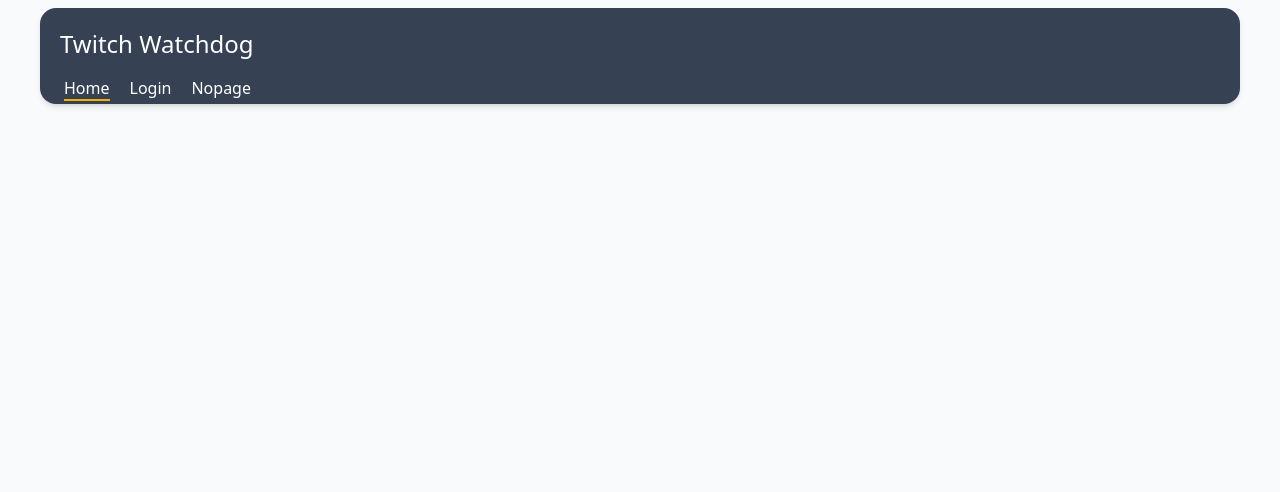
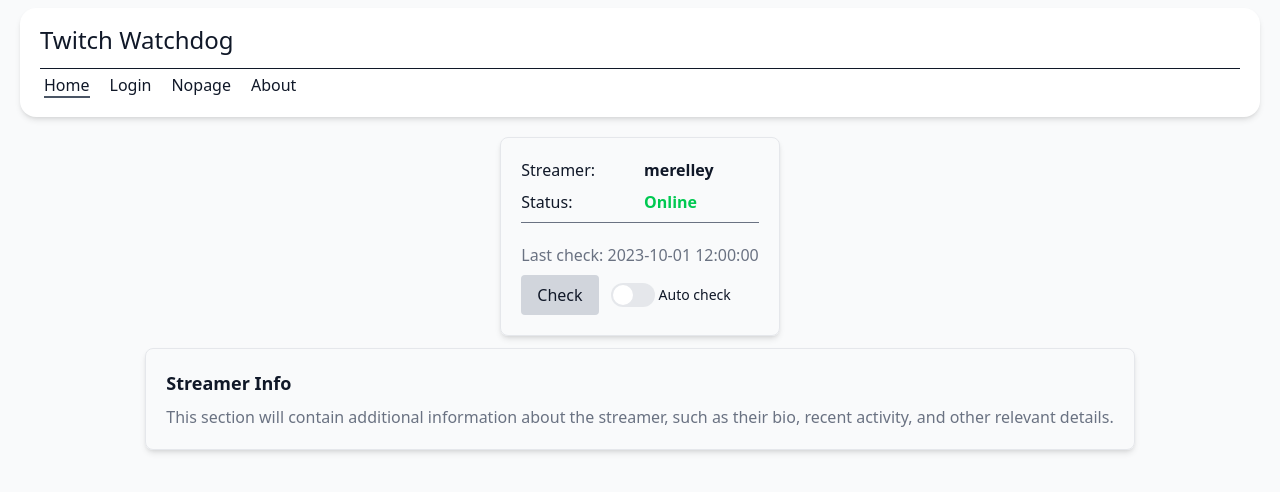
Before and after one commit to sorrtory/twitch_watchdog, a React (Vite) app in the folder frontend/: page / in a window 1280 px wide. Shown: the top 492 px of the page. Built offline with nearby package versions, Linux system fonts and the light colour scheme; the HTML template or start-up script is replaced by a standard one.

Commit message:
feat(frontend): color palette

```diff
--- a/frontend/package.json
+++ b/frontend/package.json
@@ -28,8 +28,14 @@
     "eslint-plugin-react-refresh": "^0.4.20",
     "globals": "^16.3.0",
     "prettier": "^3.6.2",
+    "prettier-plugin-tailwindcss": "^0.6.14",
     "typescript": "~5.8.3",
     "typescript-eslint": "^8.35.1",
     "vite": "^7.0.4"
+  },
+  "prettier": {
+    "plugins": [
+      "prettier-plugin-tailwindcss"
+    ]
   }
 }
--- a/frontend/src/App.tsx
+++ b/frontend/src/App.tsx
@@ -3,17 +3,26 @@
 import Login from "./pages/Login";
 import NotFound from "./pages/NotFound";
 import Navbar from "./components/Navbar";
+import Home from "./pages/Home";
 
 function App() {
   return (
-    <div className="min-h-screen grid">
+    <div className="grid min-h-screen">
       <main>
         <Routes>
-          <Route path="/" element={<Navbar />} />
+          <Route path="/" element={
+            <div className="container mx-auto px-5">
+              <Navbar />
+              <Home />
+            </div>
+          } />
           <Route
             path="/about"
             element={
-              <div className="text-3xl font-bold underline">About page</div>
+              <>
+                <Navbar />
+                <div className="text-3xl font-bold underline">About page</div>
+              </>
             }
           />
           <Route
--- a/frontend/src/components/Navbar.tsx
+++ b/frontend/src/components/Navbar.tsx
@@ -1,28 +1,21 @@
-import { Link } from "react-router-dom";
-
+import NavbarLink from "./NavbarLink";
 function Navbar() {
   return (
-    <nav className="bg-primaryColor p-5 pb-0 shadow-md rounded-2xl mx-2 md:mx-10 mt-2">
-      <div className="container mx-auto text-primaryTextColor">
-        <h1 className="text-2xl mb-3">Twitch Watchdog</h1>
-        <ul className="flex space-x-5 p-1">
+    <nav className="bg-primaryColor dark:bg-primaryColor-dark mt-2 mb-5 flex rounded-2xl px-5 py-4 shadow-md">
+      <div className="container mx-auto">
+        <h1 className="mb-3 text-2xl">Twitch Watchdog</h1>
+        <ul className="flex space-x-5 border-t-1 p-1">
           <li>
-            <Link
-              to="/"
-              className="border-secondaryColor border-b-2 hover:border-primaryTextColor transition-colors"
-            >
-              Home
-            </Link>
+            <NavbarLink path="/" label="Home" />
           </li>
           <li>
-            <Link to="/login" className="">
-              Login
-            </Link>
+            <NavbarLink path="/login" label="Login" />
           </li>
           <li>
-            <Link to="/nopage" className="">
-              Nopage
-            </Link>
+            <NavbarLink path="/nopage" label="Nopage" />
+          </li>
+          <li>
+            <NavbarLink path="/about" label="About" />
           </li>
         </ul>
       </div>
--- /dev/null
+++ b/frontend/src/components/NavbarLink.tsx
@@ -0,0 +1,23 @@
+import { Link } from "react-router-dom";
+import { useLocation } from "react-router-dom";
+
+type NavbarLinkProps = {
+  label: string;
+  path: string;
+};
+
+function NavbarLink({ label, path, ...props }: NavbarLinkProps) {
+  const location = useLocation();
+  const active = location.pathname === path;
+  return (
+    <Link
+      {...props}
+      to={path}
+      className={` ${active ? "border-secondaryTextColor hover:border-primaryTextColor dark:border-secondaryTextColor-dark dark:hover:border-primaryTextColor-dark border-b-2 transition-colors" : ""} `}
+    >
+      {label}
+    </Link>
+  );
+}
+
+export default NavbarLink;
--- a/frontend/src/index.css
+++ b/frontend/src/index.css
@@ -1,16 +1,47 @@
 @import "tailwindcss";
 
 @theme {
-  --color-primaryColor: theme("colors.gray.700");
-  --color-primaryTextColor: theme("colors.white");
-  --color-secondaryColor: theme("colors.yellow.500");
-  --color-secondaryTextColor: theme("colors.gray.800");
+  /* Light Theme */
+  --color-primaryColor: theme("colors.white");
+  --color-primaryTextColor: theme("colors.gray.900");
+
+  --color-secondaryColor: theme("colors.gray.300");
+  --color-secondaryTextColor: theme("colors.gray.600");
+
   --color-backgroundColor: theme("colors.gray.50");
   --color-textColor: theme("colors.gray.900");
+
+  /* Dark Theme */
+  --color-primaryColor-dark: theme("colors.gray.900");
+  --color-primaryTextColor-dark: theme("colors.yellow.100");
+
+  --color-secondaryColor-dark: theme("colors.gray.800");
+  --color-secondaryTextColor-dark: theme("colors.yellow.500");
+
+  --color-backgroundColor-dark: theme("colors.gray.950");
+  --color-textColor-dark: theme("colors.white");
+
+  /* Common */
+  --color-borderColor: theme("colors.gray.200");
+  --color-mutedTextColor: theme("colors.gray.500");
+  --color-errorColor: theme("colors.red.500");
+  --color-successColor: theme("colors.green.500");
   --color-linkColor: theme("colors.blue.600");
   --color-linkHoverColor: theme("colors.rose.700");
 }
 
 :root {
-  @apply bg-backgroundColor text-textColor;
+  @apply bg-backgroundColor text-textColor dark:bg-backgroundColor-dark dark:text-textColor-dark;
 }
+
+.btn-primary {
+  @apply bg-secondaryColor text-primaryTextColor hover:text-secondaryTextColor  dark:bg-secondaryColor-dark dark:text-primaryTextColor-dark dark:hover:text-secondaryTextColor-dark rounded px-4 py-2 transition duration-100 active:scale-95;
+}
+
+.toggle-primary {
+  @apply bg-secondaryColor/50 after:bg-primaryColor peer-checked:bg-secondaryColor peer-focus:ring-primaryColor dark:bg-secondaryColor-dark/50 dark:after:bg-primaryColor-dark dark:peer-checked:bg-secondaryColor-dark dark:peer-focus:ring-primaryColor-dark relative h-6 w-11 rounded-full peer-focus:ring-2 after:absolute after:top-0.5 after:left-0.5 after:h-5 after:w-5 after:rounded-full after:transition-transform peer-checked:after:translate-x-5;
+}
+
+.card {
+  @apply border-borderColor dark:bg-primaryColor-dark w-fit rounded-lg border-1 p-5 shadow-md;
+}
--- /dev/null
+++ b/frontend/src/pages/Home.tsx
@@ -0,0 +1,68 @@
+import React from "react";
+
+const Home: React.FC = () => {
+  const handleRequest = () => {
+    // Handle request logic here
+    console.log("Request sent");
+  };
+  const handleAutoRequestToggle = (
+    event: React.ChangeEvent<HTMLInputElement>,
+  ) => {
+    // Handle auto request toggle logic here
+    console.log("Auto request toggled:", event.target.checked);
+    const checkButton = document.getElementById(
+      "check-button",
+    ) as HTMLButtonElement | null;
+    if (checkButton) {
+      checkButton.disabled = event.target.checked;
+      checkButton.classList.toggle("opacity-50", event.target.checked);
+      checkButton.classList.toggle("cursor-not-allowed", event.target.checked);
+      checkButton.classList.toggle("cursor-pointer", !event.target.checked);
+    }
+  };
+  return (
+    <section className="container flex flex-wrap items-center justify-center gap-3">
+      <article className="card">
+        <div className="grid grid-cols-2 gap-2">
+          <p>Streamer:</p>
+          <span className="text-primaryTextColor dark:text-primaryTextColor-dark font-bold">
+            merelley
+          </span>
+          <p>Status:</p>
+          <span className="text-successColor font-bold">Online</span>
+        </div>
+        <hr className="border-mutedTextColor mt-2" />
+        <div className="mt-5">
+          <p className="text-mutedTextColor">Last check: 2023-10-01 12:00:00</p>
+        </div>
+        <div className="mt-2 flex items-center space-x-3">
+          <button
+            className="btn-primary cursor-pointer"
+            onClick={handleRequest}
+            id="check-button"
+          >
+            Check
+          </button>
+          <label className="inline-flex cursor-pointer items-center">
+            <input
+              type="checkbox"
+              className="peer sr-only"
+              onChange={handleAutoRequestToggle}
+            />
+            <div className="toggle-primary"></div>
+            <span className="ml-1 text-sm font-medium">Auto check</span>
+          </label>
+        </div>
+      </article>
+      <article className="card">
+        <h2 className="text-lg font-bold">Streamer Info</h2>
+        <p className="text-mutedTextColor mt-2">
+          This section will contain additional information about the streamer,
+          such as their bio, recent activity, and other relevant details.
+        </p>
+      </article>
+    </section>
+  );
+};
+
+export default Home;
--- a/frontend/src/pages/Login.tsx
+++ b/frontend/src/pages/Login.tsx
@@ -7,7 +7,7 @@
 
   const handleSubmit = (e: React.FormEvent) => {
     e.preventDefault();
-    setError("");
+    setError("abp");
     // Replace with your authentication logic
     if (username === "" || password === "") {
       setError("Please enter both username and password.");
@@ -20,45 +20,47 @@
   };
 
   return (
-    <div
-      style={{
-        maxWidth: 400,
-        margin: "40px auto",
-        padding: 24,
-        border: "1px solid #ccc",
-        borderRadius: 8,
-      }}
-    >
-      <h2>Login</h2>
-      <form onSubmit={handleSubmit}>
-        <div style={{ marginBottom: 16 }}>
-          <label>
+    <div className="flex h-screen items-center justify-center">
+      <div className="bg-primaryColor dark:bg-primaryColor-dark flex w-80 flex-col items-center justify-center rounded-lg p-4 shadow">
+        <h2 className="text-xl font-bold">Login</h2>
+        {error && (
+          <p className="text-errorColor mb-4 justify-self-start">{error}</p>
+        )}
+        <form onSubmit={handleSubmit} className="grid justify-items-center">
+          <div className="mb-4">
+            <label htmlFor="username" className="mb-2 block">
               Username
+            </label>
             <input
               type="text"
+              id="username"
               value={username}
               onChange={(e) => setUsername(e.target.value)}
-              style={{ width: "100%", padding: 8, marginTop: 4 }}
-              autoFocus
+              className="border-secondaryColor focus:border-secondaryTextColor dark:border-secondaryColor-dark dark:focus:border-secondaryTextColor-dark w-full rounded border p-2 outline-none"
+              required
             />
+          </div>
+          <div className="mb-5">
+            <label htmlFor="password" className="mb-2 block">
+              Password
             </label>
-        </div>
-        <div style={{ marginBottom: 16 }}>
-          <label>
-            Password
             <input
               type="password"
+              id="password"
               value={password}
               onChange={(e) => setPassword(e.target.value)}
-              style={{ width: "100%", padding: 8, marginTop: 4 }}
+              className="border-secondaryColor focus:border-secondaryTextColor dark:border-secondaryColor-dark dark:focus:border-secondaryTextColor-dark w-full rounded border p-2 outline-none"
+              required
             />
-          </label>
           </div>
-        {error && <div style={{ color: "red", marginBottom: 16 }}>{error}</div>}
-        <button type="submit" style={{ width: "100%", padding: 10 }}>
+          <button
+            type="submit"
+            className="btn-primary w-2/3"
+          >
             Login
           </button>
         </form>
+      </div>
     </div>
   );
 };
--- a/frontend/src/pages/NotFound.tsx
+++ b/frontend/src/pages/NotFound.tsx
@@ -2,11 +2,11 @@
 import { Link } from "react-router-dom";
 
 const NotFound: React.FC = () => (
-  <div className="flex flex-col items-center justify-center h-screen">
+  <div className="flex h-screen flex-col items-center justify-center">
     <svg
       xmlns="http://www.w3.org/2000/svg"
       viewBox="0 0 36 36"
-      className="w-50 h-50"
+      className="h-50 w-50"
     >
       <path
         fill="#B5B5BF"
@@ -20,7 +20,7 @@
     <h1 className="text-2xl font-bold">Nothing here</h1>
     <Link to="/">
       Go back to
-      <span className="font-bold text-linkColor hover:text-linkHoverColor transition-colors duration-200">
+      <span className="text-linkColor hover:text-linkHoverColor font-bold transition-colors duration-200">
         {" "}
         /home
       </span>
```
Also changed, not shown: 2 other files (tests, documents, lock files or other folders). Lines whose indentation alone changed are shown as unchanged.
